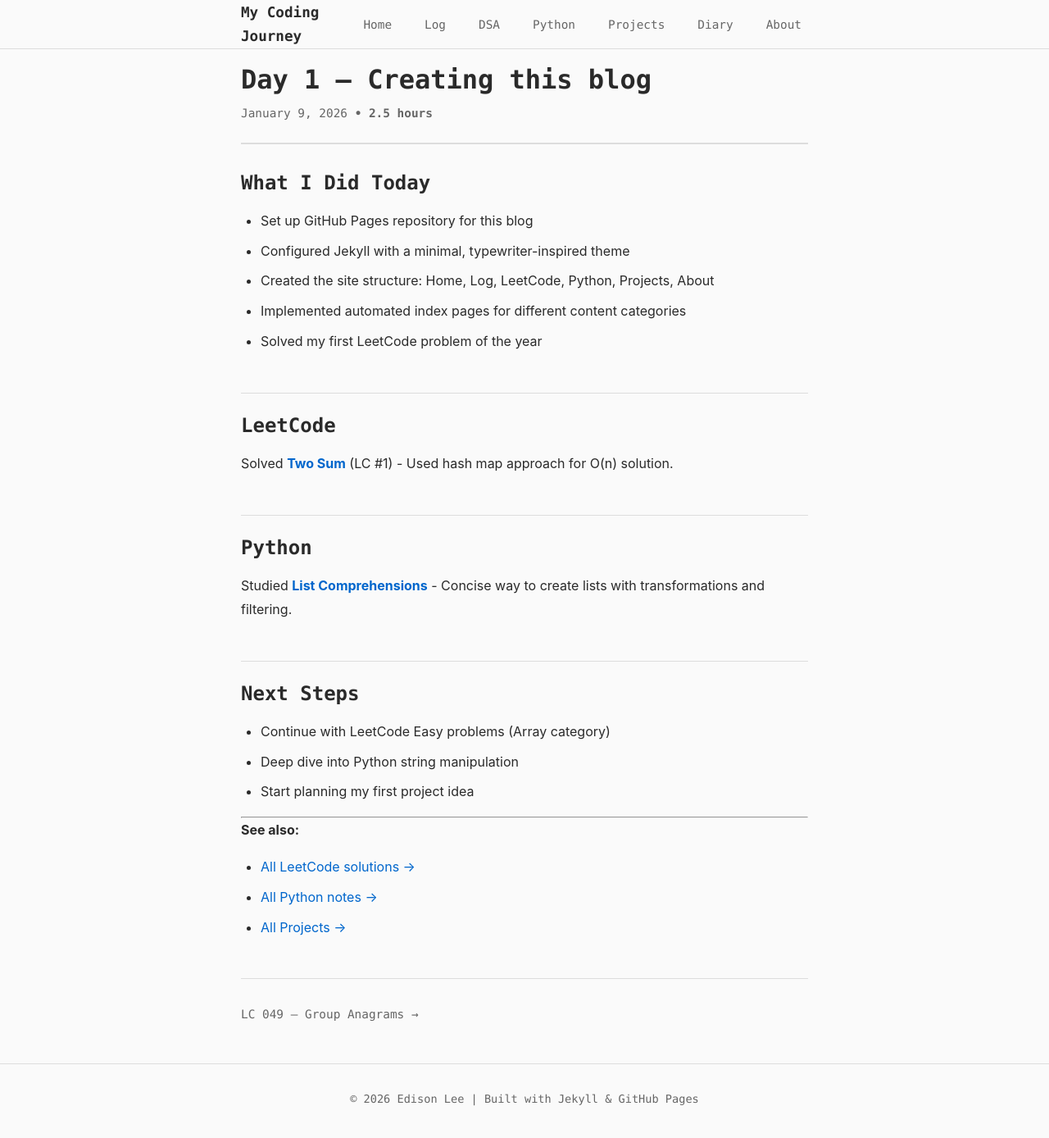
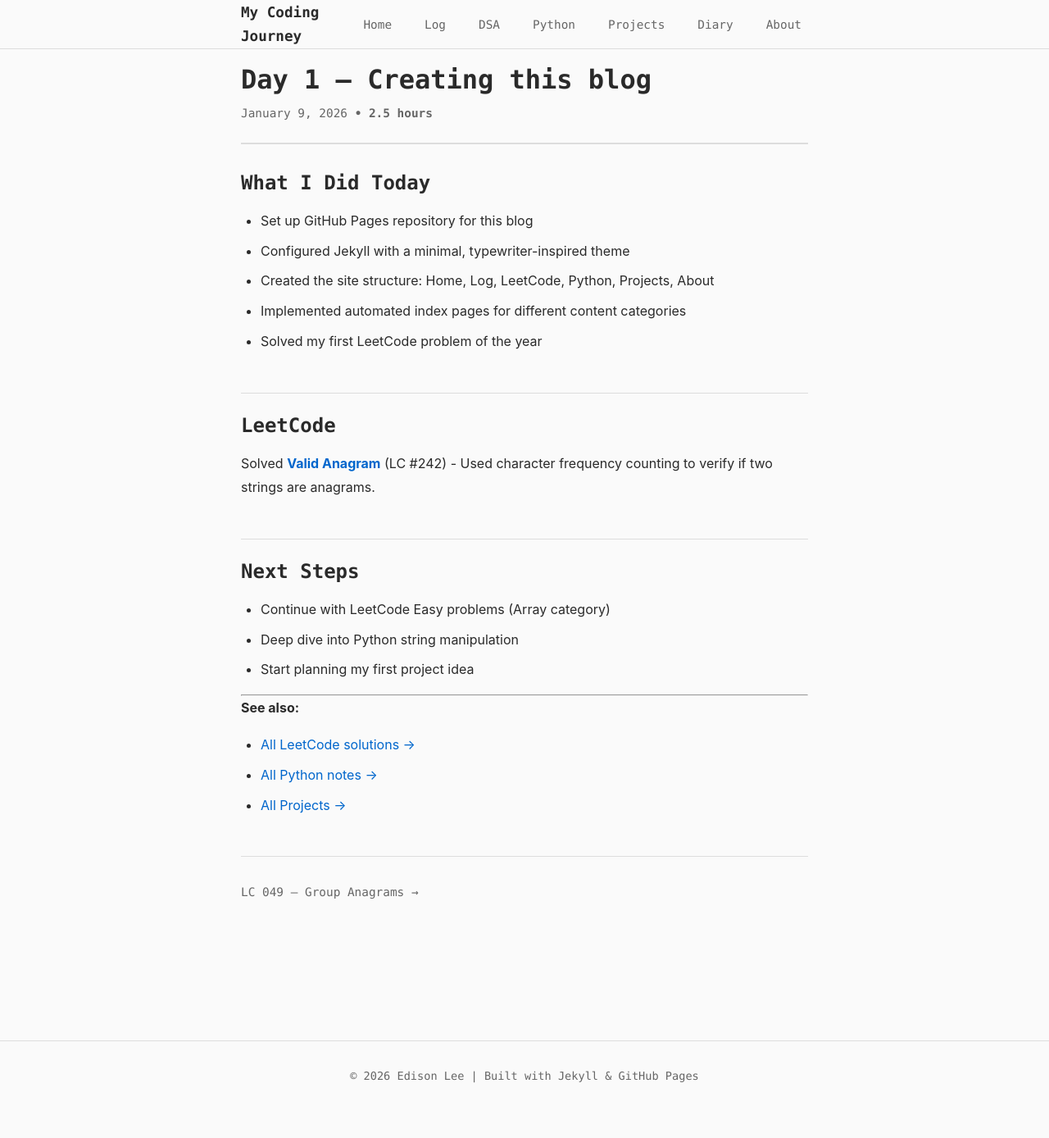
Before and after one commit to edisonylee/my-coding-journey, a Jekyll site: the page built from _posts/2026-01-09-day-001.md, in a window 1280 px wide and 1400 px high, scrolled down 31 px. Shown: the top 1388 px of the window at 82% size. Built offline with Jekyll 4.4.1, drawn with Linux system fonts in a browser that asks for light colours.

Commit message:
Fix image path and add difficulty badges to LeetCode posts

```diff
--- a/_posts/2026-01-09-day-001.md
+++ b/_posts/2026-01-09-day-001.md
@@ -16,11 +16,7 @@
 
 ## LeetCode
 
-Solved **[Two Sum]({{ site.baseurl }}/2026/01/09/two-sum/)** (LC #1) - Used hash map approach for O(n) solution.
-
-## Python
-
-Studied **[List Comprehensions]({{ site.baseurl }}/2026/01/09/python-list-comprehensions/)** - Concise way to create lists with transformations and filtering.
+Solved **[Valid Anagram]({{ site.baseurl }}/2026/01/09/valid-anagram/)** (LC #242) - Used character frequency counting to verify if two strings are anagrams.
 
 ## Next Steps
 
--- a/assets/css/style.scss
+++ b/assets/css/style.scss
@@ -410,6 +410,35 @@
 }
 
 /* ====================================
+   Difficulty Badges
+   ==================================== */
+.difficulty-badge {
+  display: inline-block;
+  padding: 0.15rem 0.5rem;
+  font-size: 0.75rem;
+  font-family: var(--font-mono);
+  font-weight: 600;
+  text-transform: uppercase;
+  border-radius: 3px;
+  margin-left: var(--spacing-xs);
+}
+
+.difficulty-easy {
+  background-color: #00b8a3;
+  color: white;
+}
+
+.difficulty-medium {
+  background-color: #ffc01e;
+  color: #2a2a2a;
+}
+
+.difficulty-hard {
+  background-color: #ef4743;
+  color: white;
+}
+
+/* ====================================
    Responsive Design
    ==================================== */
 @media (max-width: 768px) {
--- a/leetcode.html
+++ b/leetcode.html
@@ -19,6 +19,9 @@
     <a href="{{ post.url | relative_url }}" class="post-link">
       {{ post.title }}
     </a>
+    {% if post.difficulty %}
+    <span class="difficulty-badge difficulty-{{ post.difficulty }}">{{ post.difficulty }}</span>
+    {% endif %}
   </li>
   {% endfor %}
 </ul>
```
Also changed, not shown: _posts/2026-01-09-group-anagrams.md (+1 -1 lines), _posts/2026-01-09-python-list-comprehensions.md (deleted, +0 -109 lines), _posts/2026-01-09-two-sum.md (deleted, +0 -61 lines), _posts/2026-01-09-valid-anagram.md (added, +89 -0 lines), assets/images/lc49.png (added).
